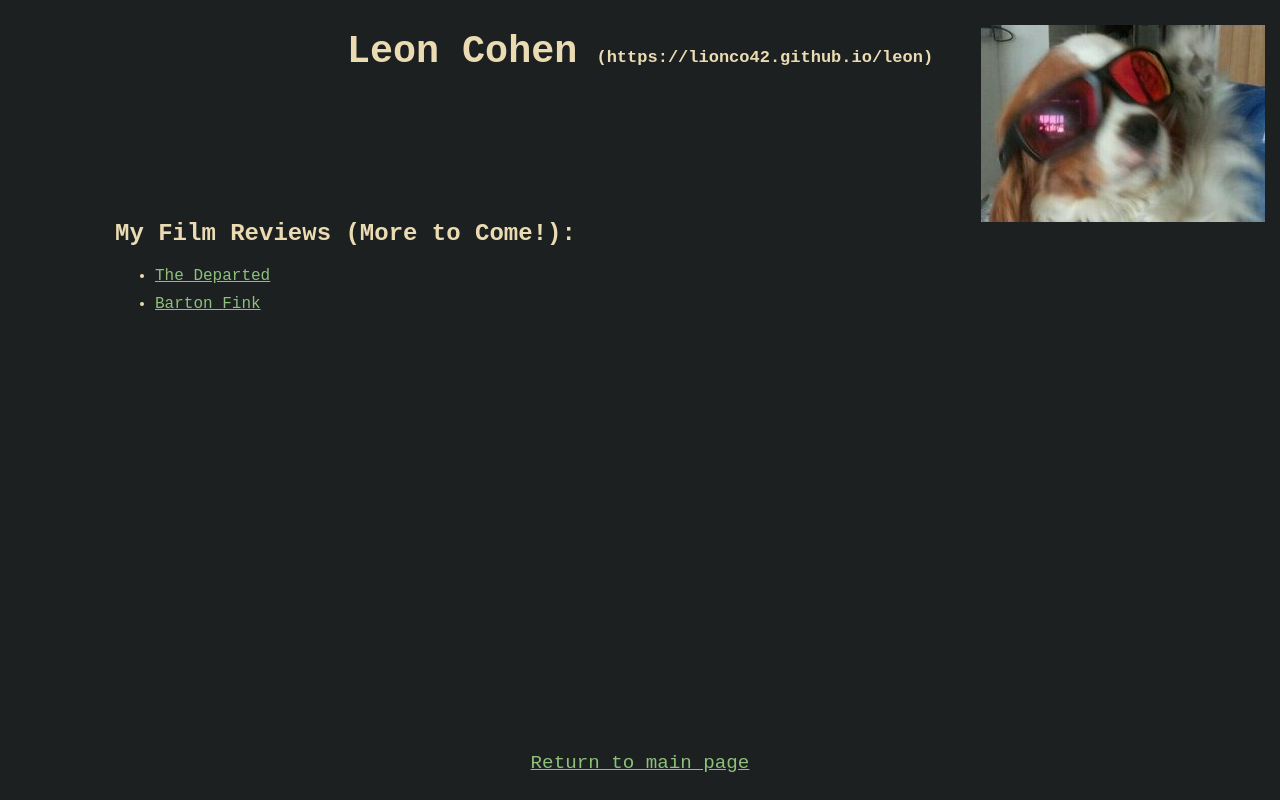
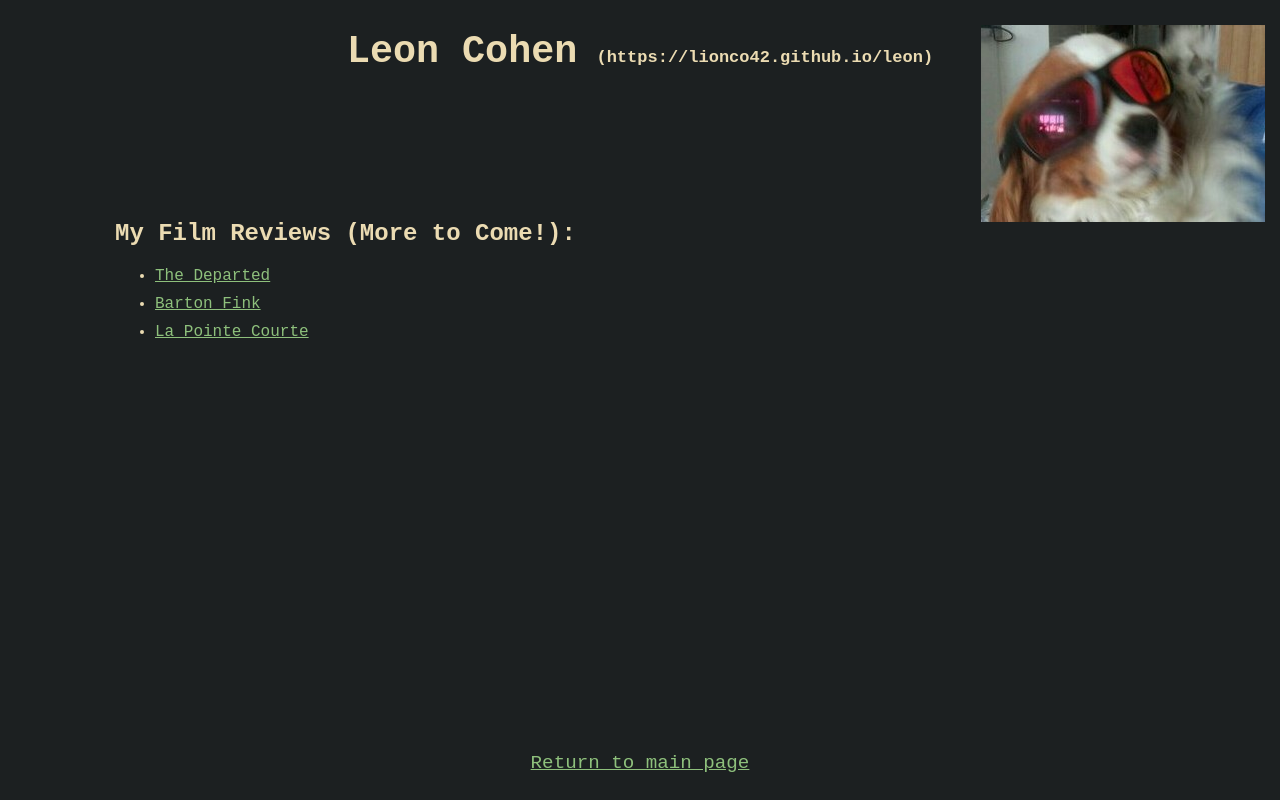
Before and after one commit to Lionco42/leon, a plain HTML site: page film.html in a window 1280 px wide. Drawn offline with Linux system fonts and the light colour scheme.

Commit message:
another review

```diff
--- a/film.html
+++ b/film.html
@@ -19,6 +19,7 @@
         <ul>
             <li><a href="docs/The_Departed.pdf">The Departed</a></li>
             <li><a href="docs/Barton_Fink.pdf">Barton Fink</a></li>
+			<li><a href="docs/La_Pointe_Courte.pdf">La Pointe Courte</a></li>
         </ul>
         </div>
         <div class="lily">
```
Also changed, not shown: 1 other file.
